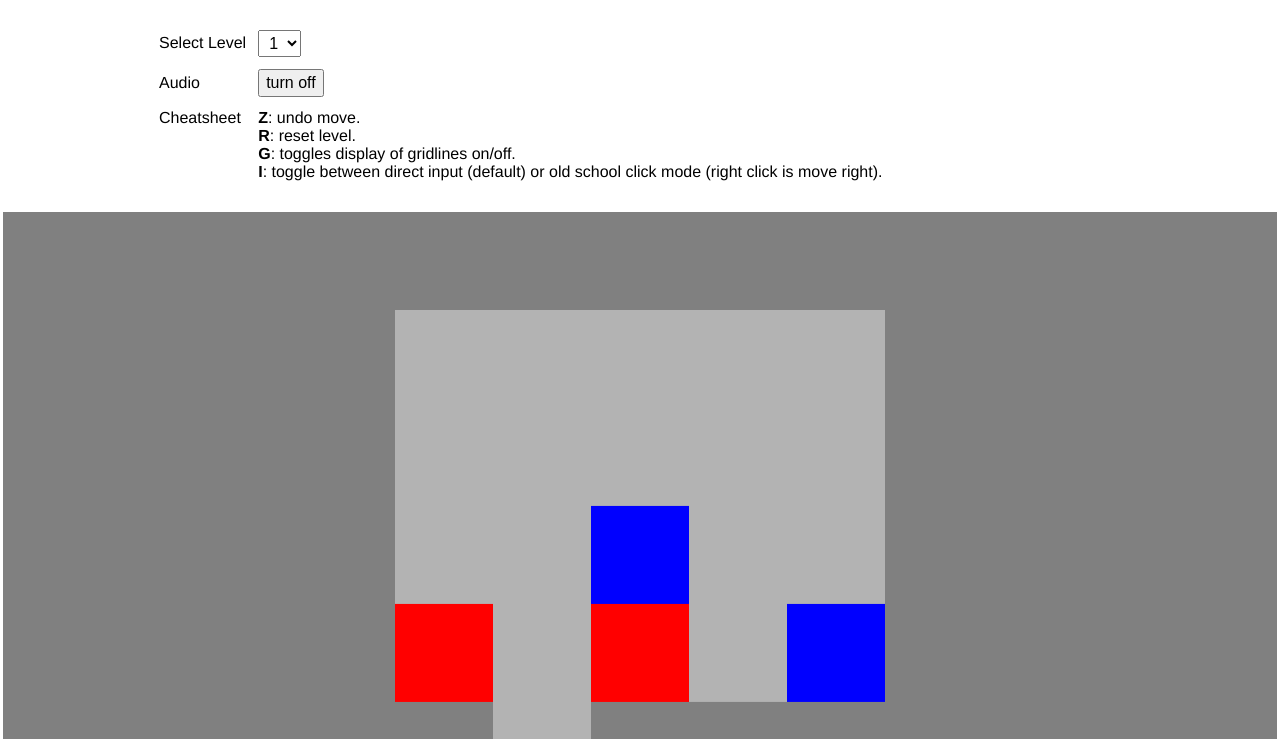
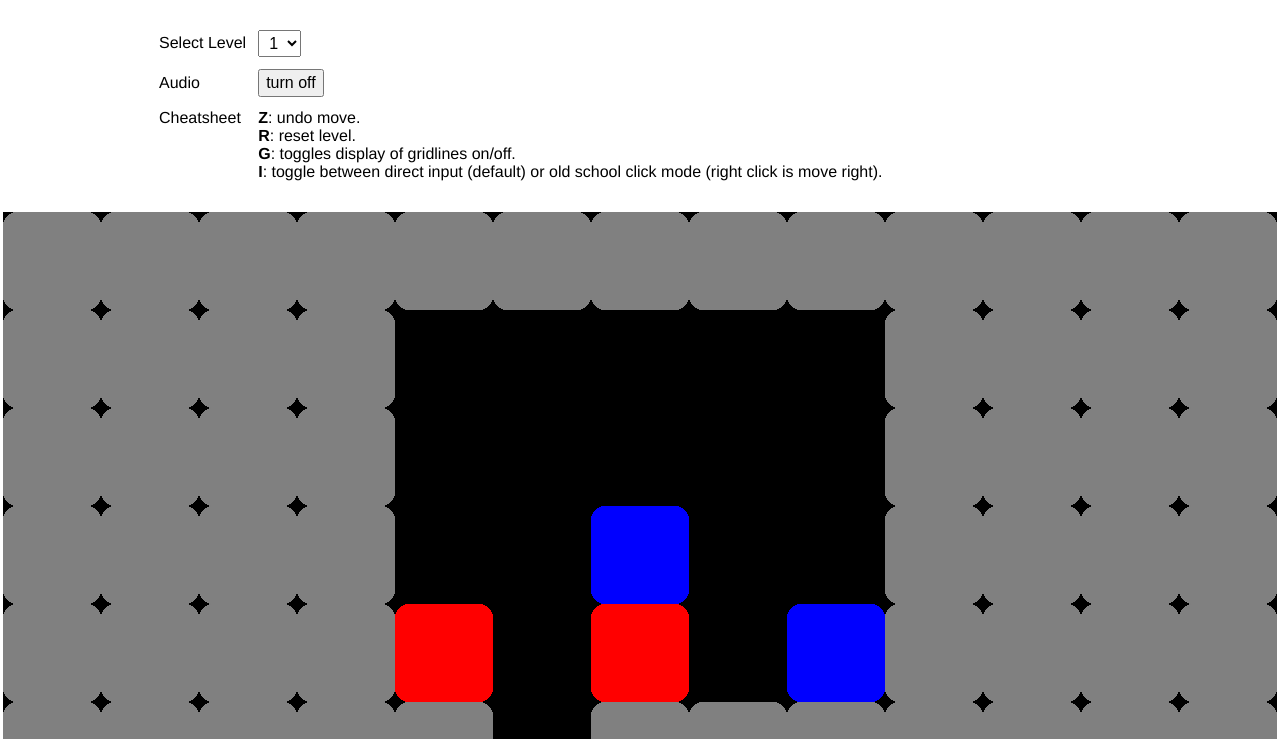
Before and after one commit to mohragk/jelly-no-puzzle, a website with bundled scripts: page public/index.html in a window 1280 px wide. Shown: the part 61-800 px from the top of the page. Built offline with nearby package versions, Linux system fonts and the light colour scheme; animation ran at ten frames a second.

Commit message:
rounded rects baby

```diff
--- a/public/index.html
+++ b/public/index.html
@@ -60,7 +60,7 @@
         </div>
         <div id="canvas-container">
             <div id="canvas_wrapper">
-                <canvas id="opengl_canvas" width="1280" height="720"></canvas>
+                <canvas style="background-color: rgb(192, 192, 192)" id="opengl_canvas" width="1280" height="720"></canvas>
 
 
                 <div id="button-container">
--- a/public/renderer.js
+++ b/public/renderer.js
@@ -2,8 +2,57 @@
 import * as mat4 from './vendor/glmatrix/esm/mat4.js';
 
 import { VS_MVP_SOURCE } from './rendering/vertex_shaders.js'
-import { FS_WHITE_SOURCE, FS_COLOR_SOURCE } from './rendering/fragment_shaders.js';
+import { FS_WHITE_SOURCE, FS_COLOR_SOURCE, FS_CIRCLE_SOURCE, FS_TEXTURED_SOURCE } from './rendering/fragment_shaders.js';
 
+
+function loadTexture(gl, url) {
+    const isPowerOf2 = (n) => (n & (n - 1)) === 0;
+
+    const texture = gl.createTexture();
+    gl.bindTexture(gl.TEXTURE_2D, texture);
+
+    // We initially load a single pixel until the resource has been processed.
+    {
+        const pixel = new Uint8Array( [0,0,255, 255] ) // blue
+        gl.texImage2D(
+            gl.TEXTURE_2D,
+            0,                  // level
+            gl.RGBA,            // internal format
+            1,                  // width
+            1,                  // height
+            0,                  // border
+            gl.RGBA,            // source format
+            gl.UNSIGNED_BYTE,   // source type (?)
+            pixel
+        );
+    }
+
+    const image = new Image();
+    image.onload = function () {
+        gl.bindTexture(gl.TEXTURE_2D, texture);
+        gl.texImage2D(
+            gl.TEXTURE_2D,
+            0,                  // level
+            gl.RGBA,            // internal format
+            gl.RGBA,            // source format
+            gl.UNSIGNED_BYTE,   // source type (?)
+            image
+        );
+
+        if (isPowerOf2(image.width) && isPowerOf2(image.height)) {
+            gl.generateMipmap(gl.TEXTURE_2D);
+        }
+        else {
+            gl.texParameteri(gl.TEXTURE_2D, gl.TEXTURE_WRAP_S, gl.CLAMP_TO_EDGE);
+            gl.texParameteri(gl.TEXTURE_2D, gl.TEXTURE_WRAP_T, gl.CLAMP_TO_EDGE);
+            gl.texParameteri(gl.TEXTURE_2D, gl.TEXTURE_MIN_FILTER, gl.LINEAR);
+        }
+    };
+    image.src = url;
+
+
+    return texture;
+}
 
 
 function createGlQuad(gl) {
@@ -17,7 +66,8 @@
         return BO;
     };
 
-        let result = {};
+    let result = {};
+
     // VERTEX
     {
         const vertices = [
@@ -39,10 +89,10 @@
     // TEXCOORDS
     {
         const coords = [
+            0.0, 0.0,
             0.0, 1.0,
-            0.0, 0.0,
+            1.0, 1.0,
             1.0, 0.0,
-            1.0, 1.0,
         ];
 
 
@@ -119,6 +169,10 @@
     quad;
     default_white_shader;
     single_color_shader;
+    circle_shader;
+    texture_shader;
+
+    test_texture;
 
     render_list = [];
 
@@ -141,6 +195,24 @@
         this.single_color_shader.addUniform(gl, 'model_matrix', 'uModelMatrix');
         this.single_color_shader.addUniform(gl, 'projection_matrix', 'uProjectionMatrix');
         this.single_color_shader.addUniform(gl, 'color', 'uColor');
+
+        this.circle_shader  = createGLShader(this.#context, VS_MVP_SOURCE, FS_CIRCLE_SOURCE);
+        this.circle_shader.addAttribute(gl, 'vertex_position', 'aVertexPosition');
+        this.circle_shader.addUniform(gl, 'view_matrix', 'uViewMatrix');
+        this.circle_shader.addUniform(gl, 'model_matrix', 'uModelMatrix');
+        this.circle_shader.addUniform(gl, 'projection_matrix', 'uProjectionMatrix');
+        this.circle_shader.addUniform(gl, 'color', 'uColor');
+
+        this.texture_shader = createGLShader(gl, VS_MVP_SOURCE, FS_TEXTURED_SOURCE);
+        this.texture_shader.addAttribute(gl, 'vertex_position', 'aVertexPosition');
+        this.texture_shader.addUniform(gl, 'view_matrix', 'uViewMatrix');
+        this.texture_shader.addUniform(gl, 'model_matrix', 'uModelMatrix');
+        this.texture_shader.addUniform(gl, 'projection_matrix', 'uProjectionMatrix');
+        this.texture_shader.addUniform(gl, 'color', 'uColor');
+        this.texture_shader.addUniform(gl, 'texture', 'uTexture');
+
+
+        this.test_texture = loadTexture(gl, '/rendering/test_texture.jpg');
     }
 
     getContext() {
@@ -153,7 +225,7 @@
             console.error("No canvas found! Create a dom element with id: 'opengl_canvas' ");
             return;
         }
-        this.#context = this.canvas.getContext("webgl");
+        this.#context = this.canvas.getContext("webgl", {premultipliedAlpha: false});
 
         if (!this.#context) {
             console.error("WebGL not initialized! Your browser may not support it :(")
@@ -168,7 +240,6 @@
             position,
             color,
             mesh:   this.quad,
-            shader: this.single_color_shader,
         }
 
         this.render_list.push(renderable);
@@ -177,29 +248,42 @@
     drawColorQuad(position, color) {
         const gl = this.#context;
 
-        const num_components = 3;
-        const type = gl.FLOAT;
-        const normalize = false;
-        const stride = 0;
-        const offset = 0;
-
-        const info = this.single_color_shader;
+        const info = this.circle_shader;
         gl.useProgram(info.program);
 
         // VERTEX
         gl.bindBuffer(gl.ARRAY_BUFFER, this.quad.position);
         gl.bindBuffer(gl.ELEMENT_ARRAY_BUFFER, this.quad.position_indices);
         gl.vertexAttribPointer(
-            info.attributes.vertex_position,
-            num_components,
-            type,
-            normalize,
-            stride,
-            offset
+            0,
+            3,
+            gl.FLOAT,
+            false,
+            0,
+            0
         );
         gl.enableVertexAttribArray(
-            info.attributes.vertex_position.location
+            0
         );
+
+        //TEXTURE
+        if (this.quad.texcoord) {
+            gl.bindBuffer(gl.ARRAY_BUFFER, this.quad.texcoord);
+            gl.bindBuffer(gl.ELEMENT_ARRAY_BUFFER, this.quad.texcoord_indices);
+            gl.vertexAttribPointer(
+                1,
+                2,
+                gl.FLOAT,
+                false,
+                0,
+                0
+            );
+            gl.enableVertexAttribArray(
+                1
+            );
+        }
+
+
 
 
         // FRAGMENT
@@ -260,12 +344,13 @@
 
     drawAll(world) {
         const gl = this.#context;
-        gl.clearColor(0.7, 0.7, 0.7, 1.0);  // Clear to color fully opaque
+        gl.clearColor(0.1, 0.1, 0.1, 0.0);  // Clear to color fully opaque
         // gl.clearDepth(1.0);                 // Clear everything
         // gl.enable(gl.DEPTH_TEST);           // Enable depth testing
         // gl.depthFunc(gl.LEQUAL);            // Near things obscure far things
 
         gl.clear(gl.COLOR_BUFFER_BIT | gl.DEPTH_BUFFER_BIT);
+        gl.blendFunc(gl.SRC_ALPHA, gl.ONE_MINUS_SRC_ALPHA);
 
         while (this.render_list.length) {
             const renderable = this.render_list.pop();
--- a/public/rendering/fragment_shaders.js
+++ b/public/rendering/fragment_shaders.js
@@ -12,3 +12,46 @@
         gl_FragColor = uColor;
     }
 `;
+
+
+export const FS_CIRCLE_SOURCE = `
+    precision mediump float;
+
+    uniform vec4 uColor;
+
+    varying highp vec2 texCoord;
+
+    float circle(in vec2 st, in float radius){
+        vec2 dist = st-vec2(0.5);
+        return 1.-smoothstep(
+            radius-(radius*0.01),
+            radius+(radius*0.01),
+            dot(dist,dist)*4.0);
+    }
+
+    float roundedBoxSDF(vec3 p, vec3 b, float r) {
+        return length( max( abs(p)-b+r, 0.0 ) ) - r;
+    }
+
+    void main() {
+        vec2 uv = texCoord * 2.0 - 1.0;
+        vec3 st = vec3(uv, 0.0);
+        float box = roundedBoxSDF(st, vec3(0.97), .25);
+        box = 1.0 - smoothstep(0.0, 0.03, box) ;
+        gl_FragColor = vec4(uColor.rgb, box);
+    }
+`;
+
+export const FS_TEXTURED_SOURCE = `
+    precision mediump float;
+    uniform vec4 uColor;
+
+    uniform sampler2D uTexture;
+
+    varying highp vec2 texCoord;
+
+    void main() {
+        vec4 col = texture2D(uTexture, texCoord);
+        gl_FragColor = col;
+    }
+`;
--- a/public/rendering/vertex_shaders.js
+++ b/public/rendering/vertex_shaders.js
@@ -6,7 +6,7 @@
     uniform mat4 uModelMatrix;
     uniform mat4 uProjectionMatrix;
 
-    varying vec2 texCoord;
+    varying highp vec2 texCoord;
 
     void main() {
         gl_Position = uProjectionMatrix * uModelMatrix * uViewMatrix * vec4(aVertexPosition , 1.0);
```
Also changed, not shown: public/rendering/test_texture.jpg (added), public/rendering/willy_style.webp (added).
